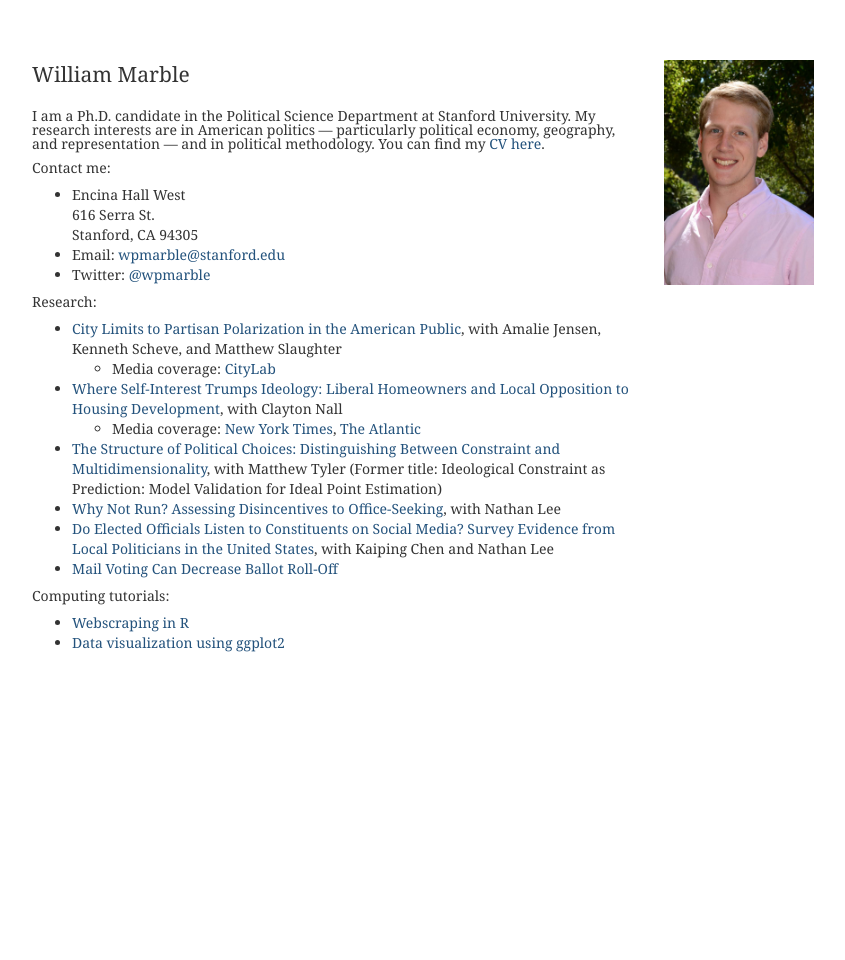
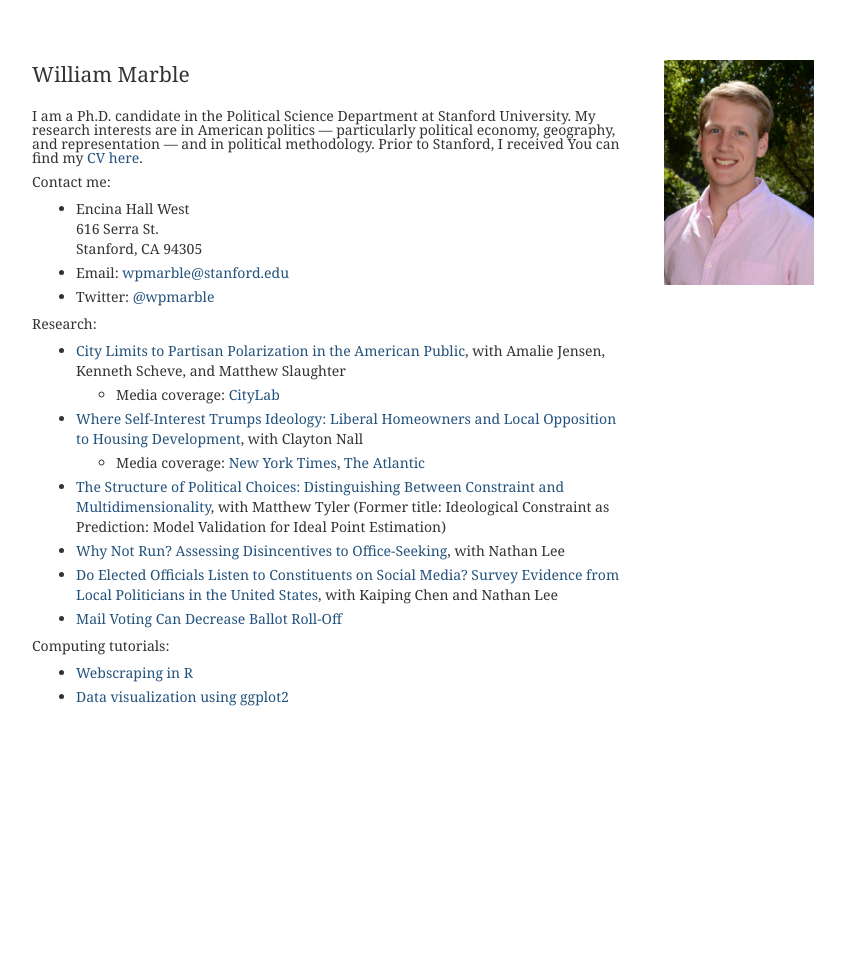
Before and after one commit to wpmarble/wpmarble.github.io, a Jekyll site: the page built from index.html, in a window 1280 px wide. Shown: the whole page, without its empty margins (96-941 px from the left). Built offline with Jekyll 4.4.1, drawn with Linux system fonts in a browser that asks for light colours.

Commit message:
css updates
fix double scrollbar issue + add spacing to lists

```diff
--- a/css/main.css
+++ b/css/main.css
@@ -1,4 +1,4 @@
-html, body, #container { height: 100%; overflow:scroll; }
+html, body, #container { height: 100%; overflow:unset; }
 body > #container { height: auto; min-height: 100%; }
 body {
     margin: 60px auto;
@@ -14,6 +14,9 @@
 nav ul li, footer ul li {
     display: inline;
     margin-right: 20px;
+}
+li {
+    margin: 4px;
 }
 a {
     text-decoration: none;
--- a/index.html
+++ b/index.html
@@ -6,7 +6,7 @@
 <div class="row marketing">
 	<div itemscope itemtype="http://data-vocabulary.org/Person" class="col-sm-8" style="width:60%">
 		<p class="lead"><span itemprop="name">William Marble</span></p>
-		<p>I am a Ph.D. candidate in the Political Science Department at Stanford University. My research interests are in American politics — particularly political economy, geography, and representation — and in political methodology. You can find my <a href = "docs/marble_cv.pdf">CV here</a>.</p>
+		<p>I am a Ph.D. candidate in the Political Science Department at Stanford University. My research interests are in American politics — particularly political economy, geography, and representation — and in political methodology. Prior to Stanford, I received You can find my <a href = "docs/marble_cv.pdf">CV here</a>.</p>
 		<p>Contact me:</p>
 		<ul>
 			<li>Encina Hall West<br>616 Serra St.<br>Stanford, CA 94305</li>
@@ -20,14 +20,19 @@
                 <li> Media coverage: <a href="https://www.citylab.com/life/2019/04/polarization-cities-education-labor-public-opinion-taxes/587746/">CityLab</a>
                 </li>
             </ul>
+
             <li><a href="https://www.dropbox.com/s/wyrmnmu51lcl7f3/interest_3_5.pdf?raw=1">Where Self-Interest Trumps Ideology: Liberal Homeowners and Local Opposition to Housing Development</a>, with Clayton Nall </li>
             <ul>
             	<li> Media coverage: <a href="https://www.nytimes.com/2018/08/21/upshot/home-ownership-nimby-bipartisan.html">New York Times</a>, <a href="https://www.theatlantic.com/business/archive/2017/07/yimby-groups-pro-development/532437/">The Atlantic</a>
             	</li>
             </ul>
+
             <li><a href="https://www.dropbox.com/s/ln83kbra19p9fsp/IdeologicalConstraintPrediction.pdf?raw=1">The Structure of Political Choices: Distinguishing Between Constraint and Multidimensionality</a>, with Matthew Tyler (Former title: Ideological Constraint as Prediction: Model Validation for Ideal Point Estimation)</li>
+
             <li><a href="https://ssrn.com/abstract=3165193">Why Not Run? Assessing Disincentives to Office-Seeking</a>, with Nathan Lee</li>
-            <li><a href="docs/CLM-social-media.pdf">Do Elected Officials Listen to Constituents on Social Media? Survey Evidence from Local Politicians in the United States</a>, with Kaiping Chen and Nathan Lee
+
+            <li><a href="https://papers.ssrn.com/sol3/papers.cfm?abstract_id=3251651">Do Elected Officials Listen to Constituents on Social Media? Survey Evidence from Local Politicians in the United States</a>, with Kaiping Chen and Nathan Lee</li>
+
             <li><a href="docs/rolloff_vbm.pdf">Mail Voting Can Decrease Ballot Roll-Off</a></li>
         </ul>
 	    <p>Computing tutorials:</p>
```
